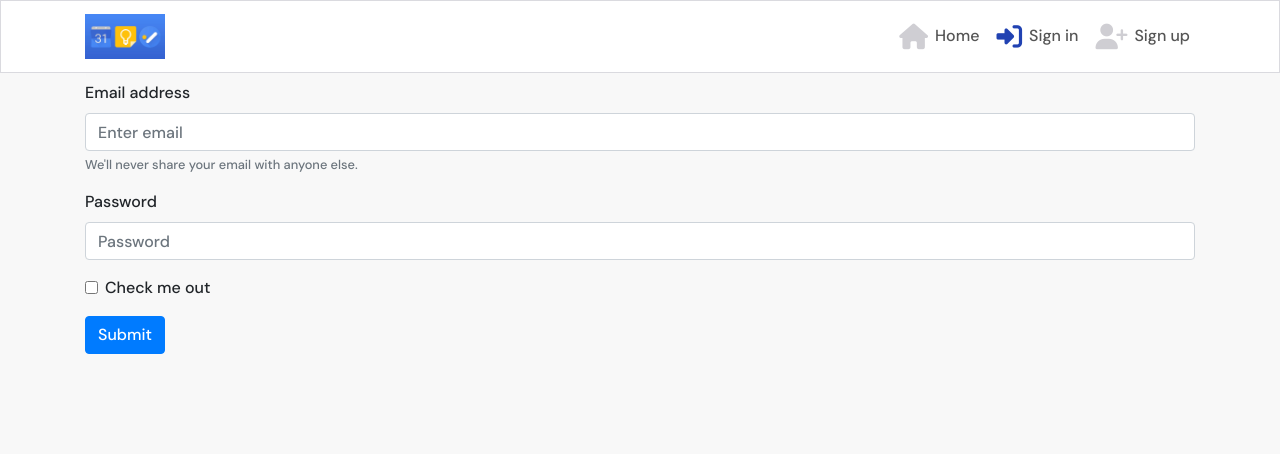
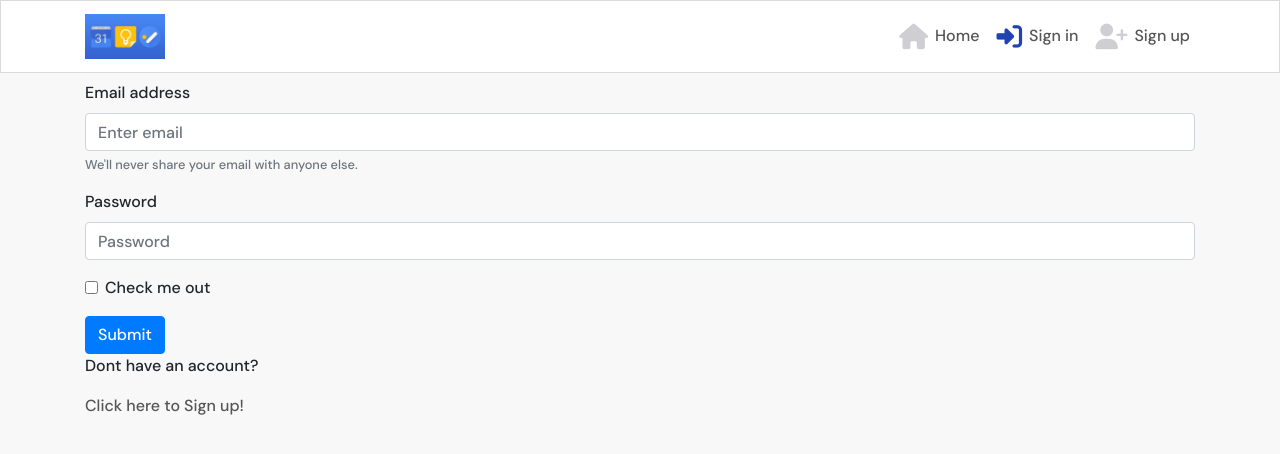
Before and after one commit to Anthonyrajlucas/anto-productivity-app, a React (Create React App) app: page /signin in a window 1280 px wide. Shown: the top 454 px of the page. Built offline with nearby package versions, Linux system fonts and the light colour scheme.

Commit message:
Add navigate to the sign-up page. The Link component from react-router-dom is used for client-side navigation.

```diff
--- a/src/pages/auth/SignInForm.js
+++ b/src/pages/auth/SignInForm.js
@@ -1,5 +1,11 @@
 import React from 'react'
 import {Form, Button} from 'react-bootstrap'
+import { Link } from "react-router-dom";
+import appStyles from "../../App.module.css";
+
+
+
+
 const SignInForm = () => {
   return (
     <Form>
@@ -21,6 +27,10 @@ const SignInForm = () => {
   <Button variant="primary" type="submit">
     Submit
   </Button>
+  <p>Dont have an account?</p>
+<Link to="/signup">
+  <p>Click <span className={appStyles.DarkText}>here </span>to Sign up!</p>
+</Link>
 </Form>
   )
 }
```
